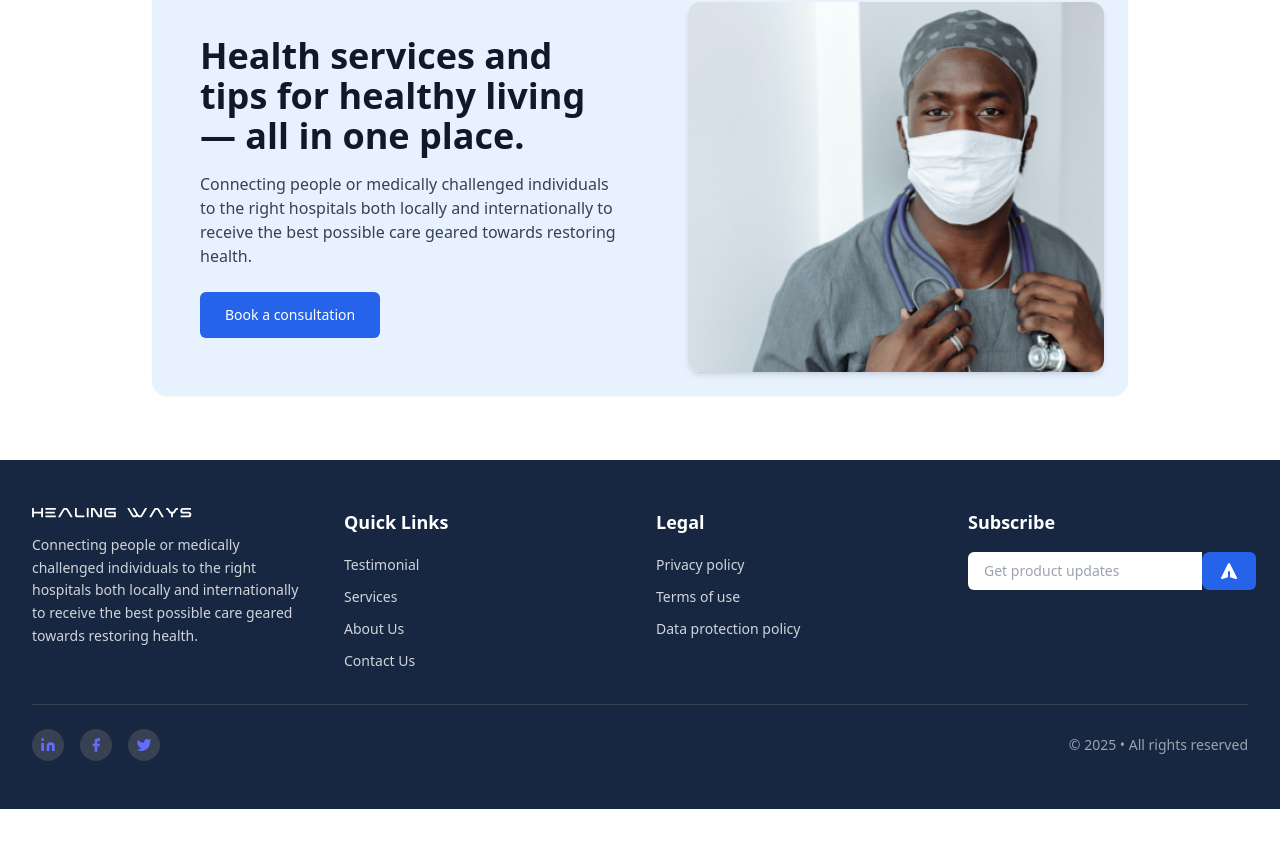
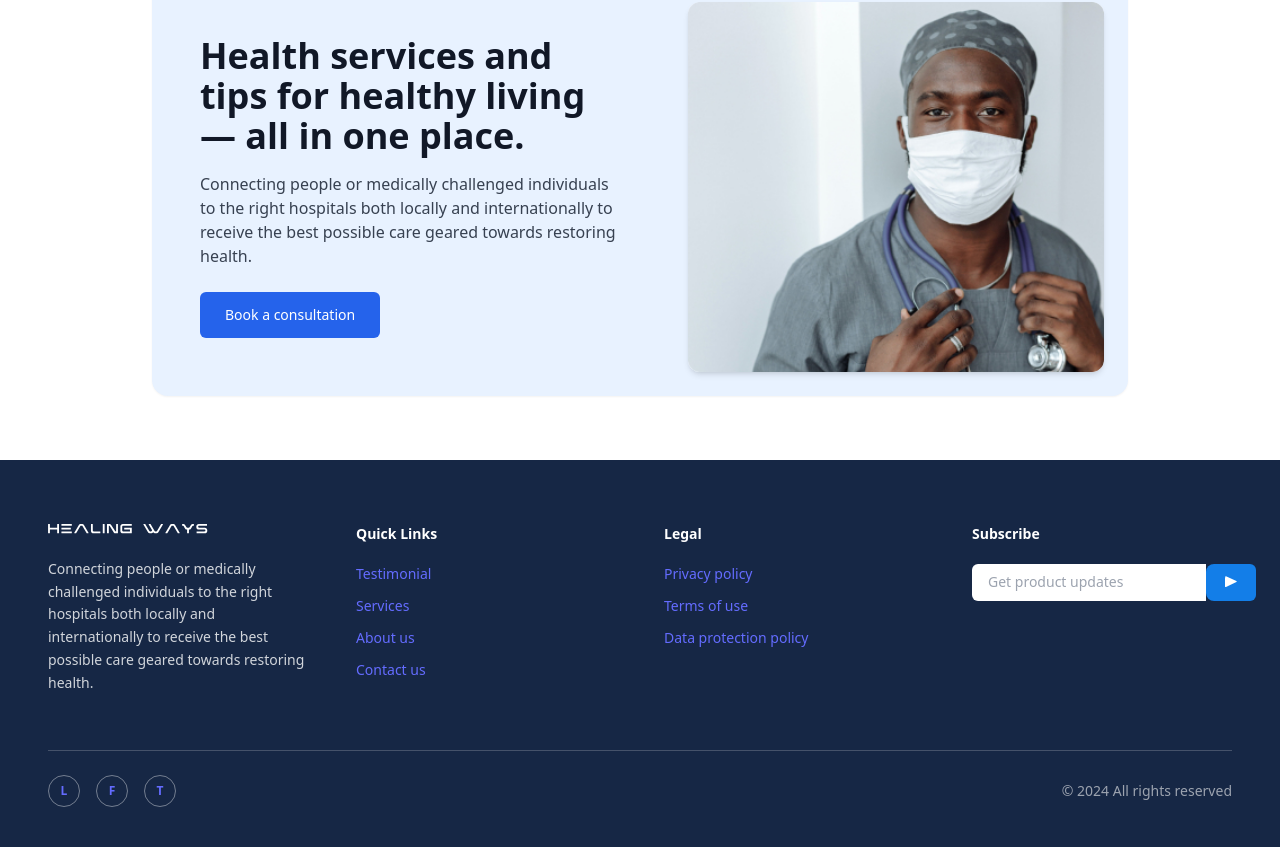
Before and after one commit to Binmuhammad001/healing-ways, a React (Vite) app: page / in a window 1280 px wide. Shown: the part 5166-6013 px from the top of the page. Before the commit the page ends 5975 px from the top, so only its background shows below. Built offline with nearby package versions, Linux system fonts and the light colour scheme.

Commit message:
Update footer.jsx

```diff
--- a/src/components/footer.jsx
+++ b/src/components/footer.jsx
@@ -1,92 +1,66 @@
 import { useState } from "react";
 import Logo from "../assets/logo.svg";
 
-
 export default function Footer() {
   return (
-    <footer className="bg-[#172641] text-white py-12 px-4 w-full">
-      <div className="w-full px-4">
-        {/* Main Footer Content */}
-        <div className="grid grid-cols-1 md:grid-cols-2 lg:grid-cols-4 gap-8 mb-8">
+    <footer className="bg-[#162745] text-white w-full">
+      <div className="max-w-7xl mx-auto px-6 lg:px-12 py-16">
 
-          {/* Company Info */}
+        {/* Top Section */}
+        <div className="grid grid-cols-1 md:grid-cols-2 lg:grid-cols-4 gap-12">
+
+          {/* Brand */}
           <div>
-            <div className="flex items-center mb-4">
-              <img src={Logo} alt="Healing Waves logo" className="w-40 h-auto filter invert brightness-0 mr-2" />
-            </div>
-
-
-            <p className="text-gray-300 text-sm leading-relaxed mb-4">
-              Connecting people or medically challenged individuals to the right hospitals both locally and internationally to receive the best possible care geared towards restoring health.
+            <img
+              src={Logo}
+              alt="Healing Ways"
+              className="w-40 mb-6 filter invert brightness-0"
+            />
+            <p className="text-gray-300 text-sm leading-relaxed max-w-sm">
+              Connecting people or medically challenged individuals to the right
+              hospitals both locally and internationally to receive the best
+              possible care geared towards restoring health.
             </p>
           </div>
 
           {/* Quick Links */}
           <div>
-            <h4 className="text-lg font-semibold mb-4">Quick Links</h4>
-            <ul className="space-y-2">
-              <li>
-                <a href="#testimonial" className="text-gray-300 hover:text-white transition text-sm">
-                  Testimonial
-                </a>
-              </li>
-              <li>
-                <a href="#services" className="text-gray-300 hover:text-white transition text-sm">
-                  Services
-                </a>
-              </li>
-              <li>
-                <a href="#aboutus" className="text-gray-300 hover:text-white transition text-sm">
-                  About Us
-                </a>
-              </li>
-              <li>
-                <a href="#contactus" className="text-gray-300 hover:text-white transition text-sm">
-                  Contact Us
-                </a>
-              </li>
+            <h4 className="text-sm font-semibold mb-5">Quick Links</h4>
+            <ul className="space-y-3 text-sm text-gray-300">
+              <li><a href="#testimonial" className="hover:text-white">Testimonial</a></li>
+              <li><a href="#services" className="hover:text-white">Services</a></li>
+              <li><a href="#about" className="hover:text-white">About us</a></li>
+              <li><a href="#contact" className="hover:text-white">Contact us</a></li>
             </ul>
           </div>
 
           {/* Legal */}
           <div>
-            <h4 className="text-lg font-semibold mb-4">Legal</h4>
-            <ul className="space-y-2">
-              <li>
-                <a href="#privacy" className="text-gray-300 hover:text-white transition text-sm">
-                  Privacy policy
-                </a>
-              </li>
-              <li>
-                <a href="#terms" className="text-gray-300 hover:text-white transition text-sm">
-                  Terms of use
-                </a>
-              </li>
-              <li>
-                <a href="#Dataprotection" className="text-gray-300 hover:text-white transition text-sm">
-                  Data protection policy
-                </a>
-              </li>
+            <h4 className="text-sm font-semibold mb-5">Legal</h4>
+            <ul className="space-y-3 text-sm text-gray-300">
+              <li><a href="#privacy" className="hover:text-white">Privacy policy</a></li>
+              <li><a href="#terms" className="hover:text-white">Terms of use</a></li>
+              <li><a href="#data" className="hover:text-white">Data protection policy</a></li>
             </ul>
           </div>
 
           {/* Subscribe */}
           <div>
-            <h4 className="text-lg font-semibold mb-4">Subscribe</h4>
-            <div className="flex">
+            <h4 className="text-sm font-semibold mb-5">Subscribe</h4>
+            <div className="flex max-w-sm">
               <input
                 type="email"
                 placeholder="Get product updates"
-                className="flex-1 px-4 py-2 rounded-l-md text-gray-900 focus:outline-none text-sm"
+                className="flex-1 px-4 py-2 text-sm text-gray-900 rounded-l-md focus:outline-none"
               />
-              <button className="bg-blue-600 hover:bg-blue-700 px-4 py-2 rounded-r-md transition">
+              <button className="bg-[#137EE8] hover:bg-blue-700 px-4 rounded-r-md transition flex items-center justify-center">
                 <svg
                   xmlns="http://www.w3.org/2000/svg"
-                  className="h-5 w-5"
+                  className="h-4 w-4"
                   viewBox="0 0 20 20"
                   fill="currentColor"
                 >
-                  <path d="M10.894 2.553a1 1 0 00-1.788 0l-7 14a1 1 0 001.169 1.409l5-1.429A1 1 0 009 15.571V11a1 1 0 112 0v4.571a1 1 0 00.725.962l5 1.428a1 1 0 001.17-1.408l-7-14z" />
+                  <path d="M2.94 2.94a.75.75 0 01.82-.16l13 6a.75.75 0 010 1.36l-13 6A.75.75 0 012.5 15.5V4.5a.75.75 0 01.44-.56z" />
                 </svg>
               </button>
             </div>
@@ -94,46 +68,30 @@ export default function Footer() {
         </div>
 
         {/* Divider */}
-        <div className="border-t border-gray-700 pt-6">
-          <div className="flex flex-col md:flex-row justify-between items-center">
+        <div className="border-t border-white/20 mt-14 pt-6">
+
+          <div className="flex flex-col md:flex-row items-center justify-between gap-6">
+
             {/* Social Icons */}
-            <div className="flex space-x-4 mb-4 md:mb-0">
-
- <a
-                href="#linkedin"
-                className="w-8 h-8 bg-gray-700 hover:bg-gray-600 rounded-full flex items-center justify-center transition"
-              >
-                <svg className="w-4 h-4" fill="currentColor" viewBox="0 0 24 24">
-                  <path d="M16 8a6 6 0 016 6v7h-4v-7a2 2 0 00-2-2 2 2 0 00-2 2v7h-4v-7a6 6 0 016-6zM2 9h4v12H2z" />
-                  <circle cx="4" cy="4" r="2" />
-                </svg>
-              </a>
-
+            <div className="flex gap-4">
+              {["linkedin", "facebook", "twitter"].map((item) => (
                 <a
-                href="#facebook"
-                className="w-8 h-8 bg-gray-700 hover:bg-gray-600 rounded-full flex items-center justify-center transition"
-              >
-                <svg className="w-4 h-4" fill="currentColor" viewBox="0 0 24 24">
-                  <path d="M18 2h-3a5 5 0 00-5 5v3H7v4h3v8h4v-8h3l1-4h-4V7a1 1 0 011-1h3z" />
-                </svg>
-              </a>
-
-              <a
-                href="#twitter"
-                className="w-8 h-8 bg-gray-700 hover:bg-gray-600 rounded-full flex items-center justify-center transition"
-              >
-                <svg className="w-4 h-4" fill="currentColor" viewBox="0 0 24 24">
-                  <path d="M23 3a10.9 10.9 0 01-3.14 1.53 4.48 4.48 0 00-7.86 3v1A10.66 10.66 0 013 4s-4 9 5 13a11.64 11.64 0 01-7 2c9 5 20 0 20-11.5a4.5 4.5 0 00-.08-.83A7.72 7.72 0 0023 3z" />
-                </svg>
-              </a>
-
-
+                  key={item}
+                  href={`#${item}`}
+                  className="w-8 h-8 border border-white/40 rounded-full flex items-center justify-center hover:bg-white hover:text-[#162745] transition"
+                >
+                  <span className="text-xs font-semibold">
+                    {item[0].toUpperCase()}
+                  </span>
+                </a>
+              ))}
             </div>
 
             {/* Copyright */}
             <p className="text-gray-400 text-sm">
-              © 2025 • All rights reserved
+              © 2024 All rights reserved
             </p>
+
           </div>
         </div>
       </div>
```
